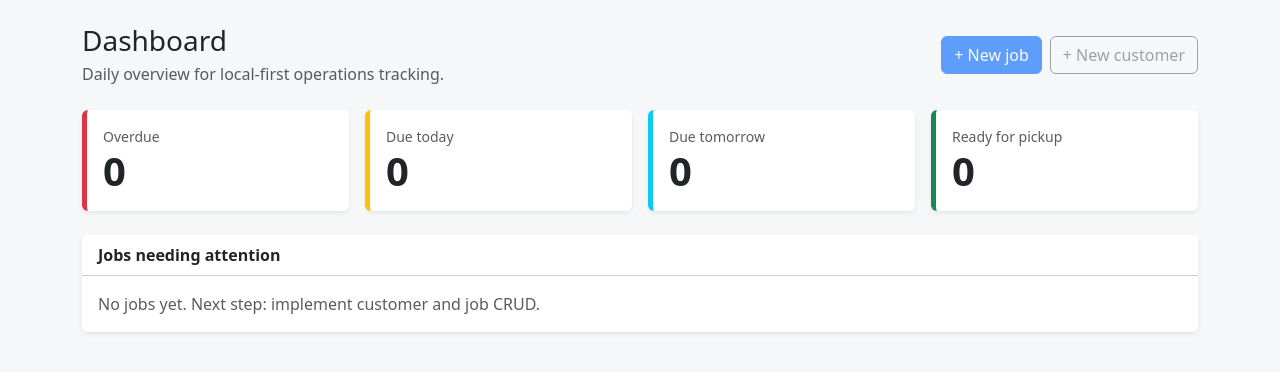
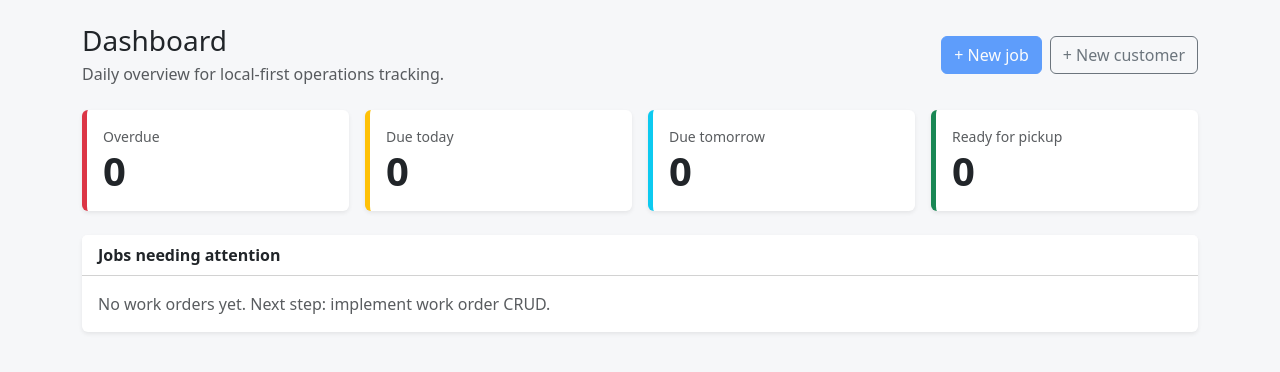
Before and after one commit to denzo69/-Local-First-Operations-Tracker-Commercial, a FastAPI app: page / in a window 1280 px wide. Shown: the part 57-429 px from the top of the page. Run offline with FastAPI, Linux system fonts and the light colour scheme.

Commit message:
Enable new customer button on dashboard

```diff
--- a/app/templates/dashboard.html
+++ b/app/templates/dashboard.html
@@ -8,7 +8,7 @@
     </div>
     <div class="d-flex gap-2">
         <button class="btn btn-primary" disabled>+ New job</button>
-        <button class="btn btn-outline-secondary" disabled>+ New customer</button>
+        <a class="btn btn-outline-secondary" href="/customers/new">+ New customer</a>
     </div>
 </div>
 
@@ -28,7 +28,7 @@
 <div class="card shadow-sm border-0">
     <div class="card-header bg-white fw-semibold">Jobs needing attention</div>
     <div class="card-body">
-        <p class="text-muted mb-0">No jobs yet. Next step: implement customer and job CRUD.</p>
+        <p class="text-muted mb-0">No work orders yet. Next step: implement work order CRUD.</p>
     </div>
 </div>
 {% endblock %}
```
